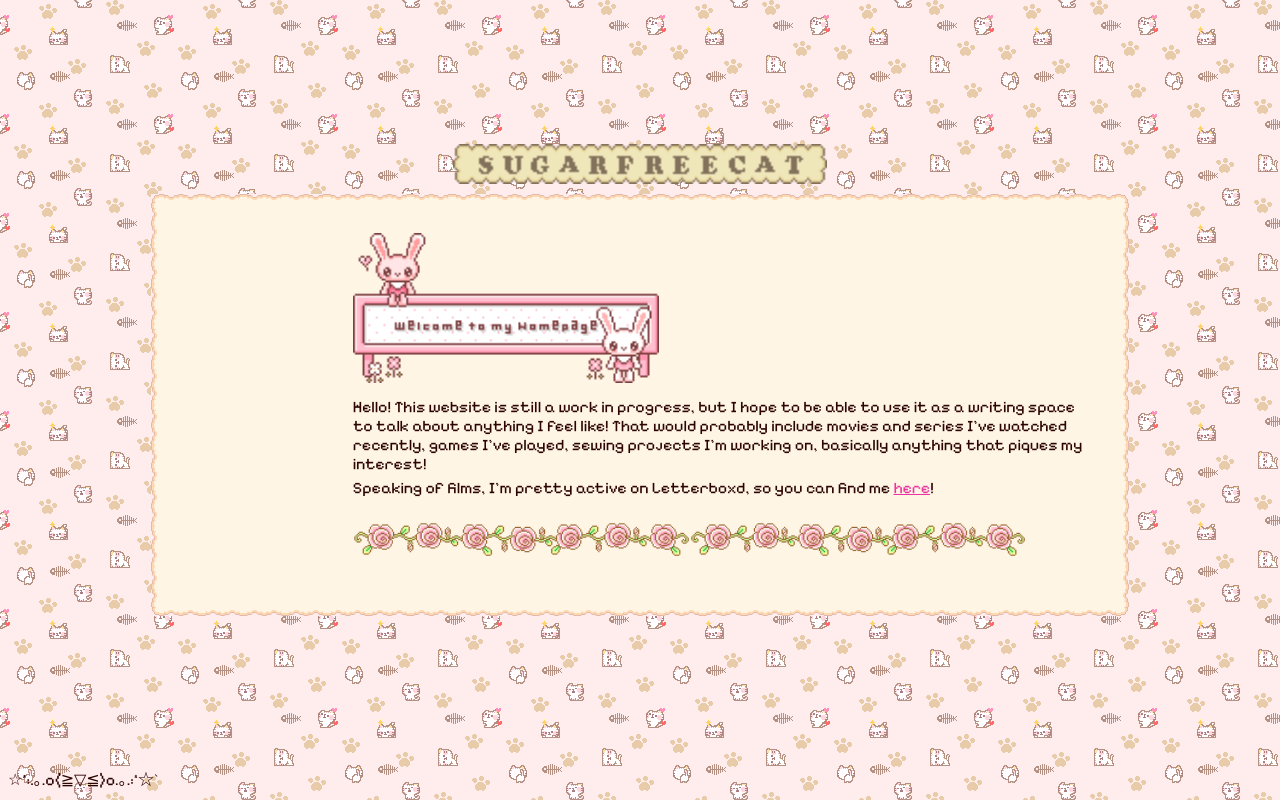
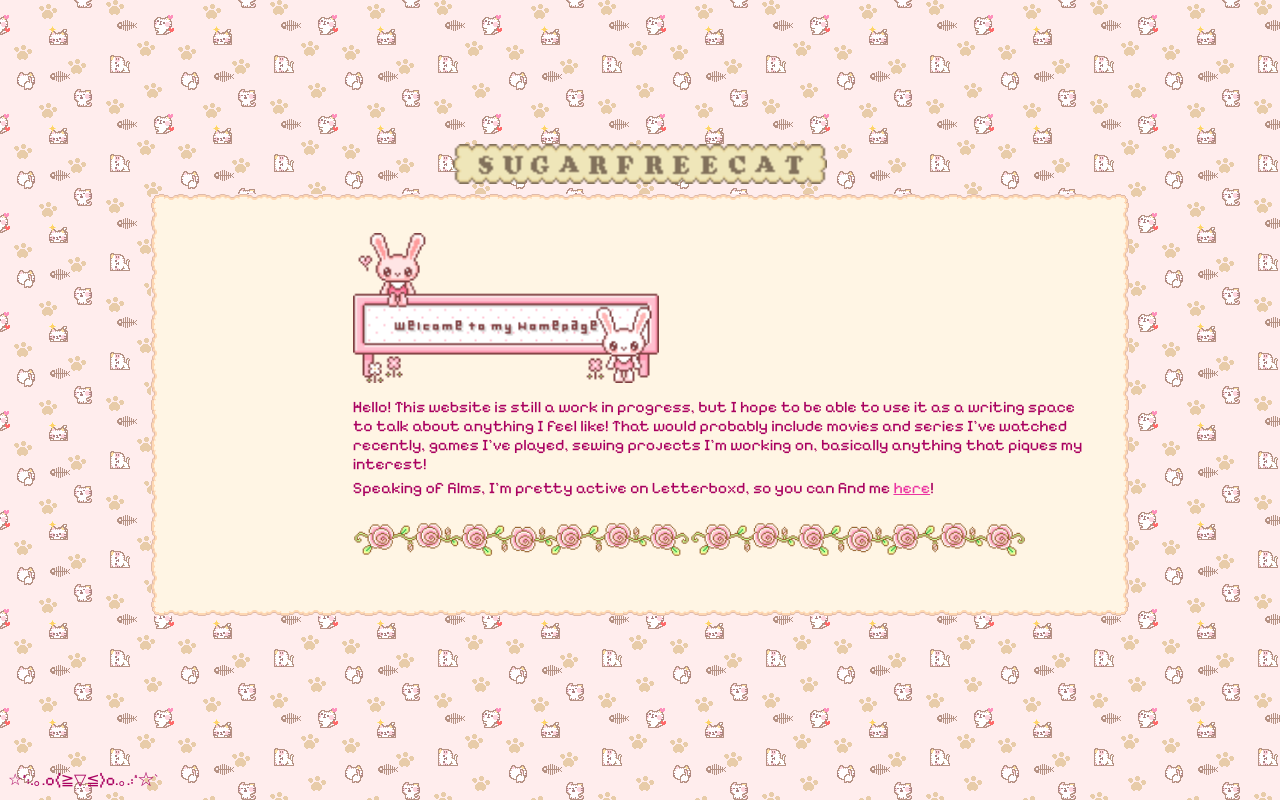
Before and after one commit to sugarfreecat/personalblog, a Django app: page /sugarfreecat/ in a window 1280 px wide. Run offline with Django 5.2, Linux system fonts and the light colour scheme; data that the repository does not hold is empty.

Commit message:
style: change font color to a more pink-ish tone

```diff
--- a/sugarfreecat/static/sugarfreecat/css/layout.css
+++ b/sugarfreecat/static/sugarfreecat/css/layout.css
@@ -27,7 +27,7 @@ body {
     font-family: 'Pixelify Sans', sans-serif;
     background-image: var(--custom-background);
     background-color: #ffeded;
-    color: #2b0300;
+    color: #a90060;
 }
 
 body.is-loading {
```
